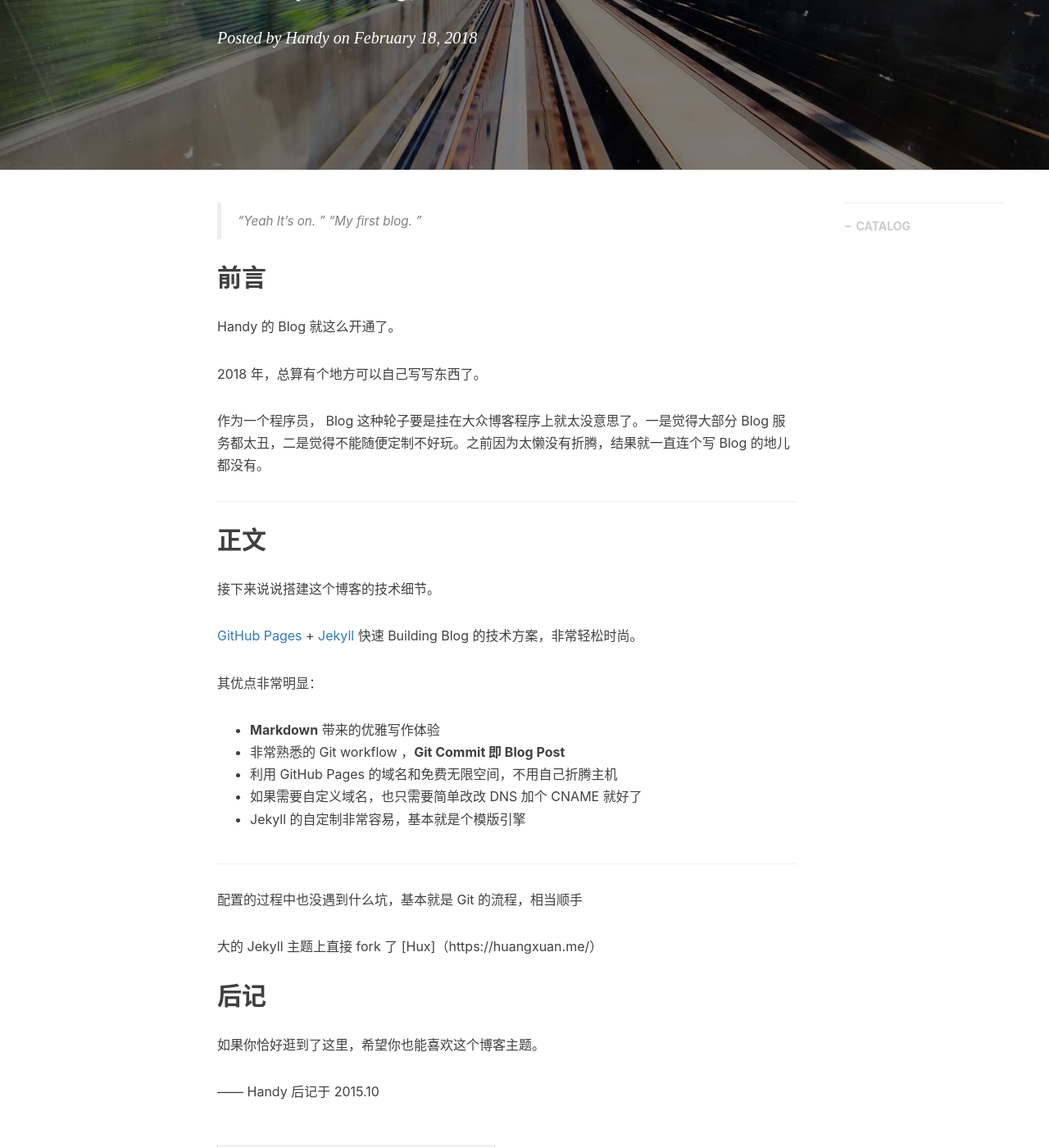
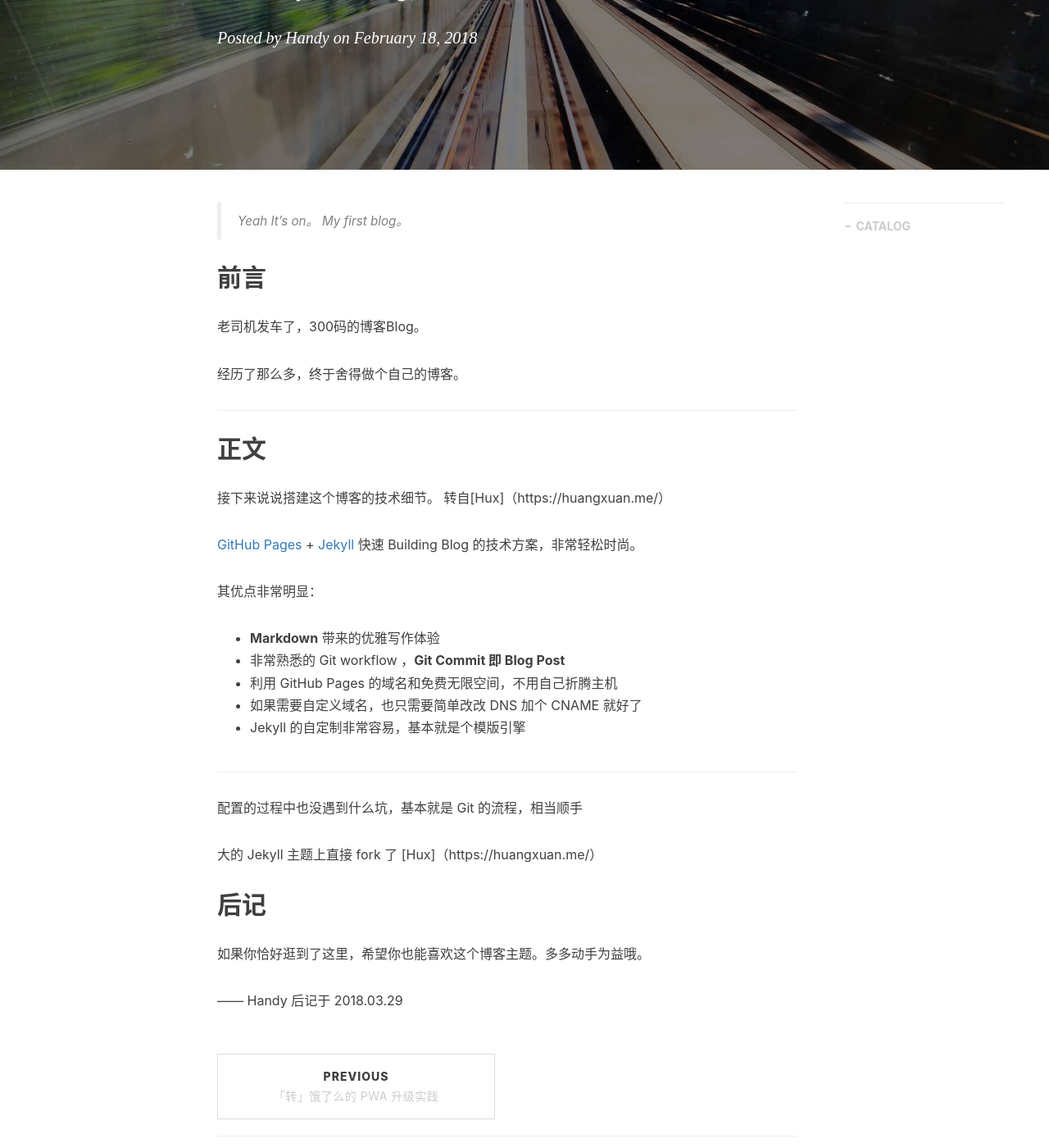
Before and after one commit to handyzhang/handyzhang.github.io, a Jekyll site: the page built from _posts/2018-02-18-hello-world.markdown, in a window 1280 px wide and 1400 px high, scrolled down 316 px. Shown: the whole window at 82% size. Built offline with Jekyll 4.4.1, drawn with Linux system fonts in a browser that asks for light colours; nearby versions of some CDN libraries; comment, search, counter and statistics services are not loaded.

Commit message:
...hello world

```diff
--- a/_posts/2015-09-22-js-version.markdown
+++ b/_posts/2015-09-22-js-version.markdown
@@ -1,6 +1,6 @@
 ---
 layout:     post
-title:      "「转」ES5, ES6, ES2016, ES.Next: JavaScript 的版本是怎么回事？「译」"
+title:      "「转」ES5, ES6, ES2016, ES.Next: JavaScript 的版本是怎么回事？"
 subtitle:   "ES5, ES6, ES2016, ES.Next: What's going on with JavaScript versioning?"
 date:       2015-09-22
 author:     "Hux"
--- a/_posts/2018-02-18-hello-world.markdown
+++ b/_posts/2018-02-18-hello-world.markdown
@@ -12,22 +12,20 @@ tags:
     - 前端开发
 ---
 
-> “Yeah It's on. ”
-> “My first blog. ”
+> Yeah It's on。
+> My first blog。
 
 ## 前言
 
-Handy 的 Blog 就这么开通了。
+老司机发车了，300码的博客Blog。
 
-2018 年，总算有个地方可以自己写写东西了。
-
-作为一个程序员， Blog 这种轮子要是挂在大众博客程序上就太没意思了。一是觉得大部分 Blog 服务都太丑，二是觉得不能随便定制不好玩。之前因为太懒没有折腾，结果就一直连个写 Blog 的地儿都没有。
+经历了那么多，终于舍得做个自己的博客。
 
 ---
 
 ## 正文
 
-接下来说说搭建这个博客的技术细节。
+接下来说说搭建这个博客的技术细节。  转自[Hux]（https://huangxuan.me/）
 
  [GitHub Pages](https://pages.github.com/) + [Jekyll](http://jekyllrb.com/) 快速 Building Blog 的技术方案，非常轻松时尚。
 
@@ -47,6 +45,6 @@ Handy 的 Blog 就这么开通了。
 
 ## 后记
 
-如果你恰好逛到了这里，希望你也能喜欢这个博客主题。
+如果你恰好逛到了这里，希望你也能喜欢这个博客主题。多多动手为益哦。
 
-—— Handy 后记于 2015.10
+—— Handy 后记于 2018.03.29
```
Also changed, not shown: _includes/about/zh.md (+4 -3 lines), about.html (+10 -0 lines), 1 other file.
